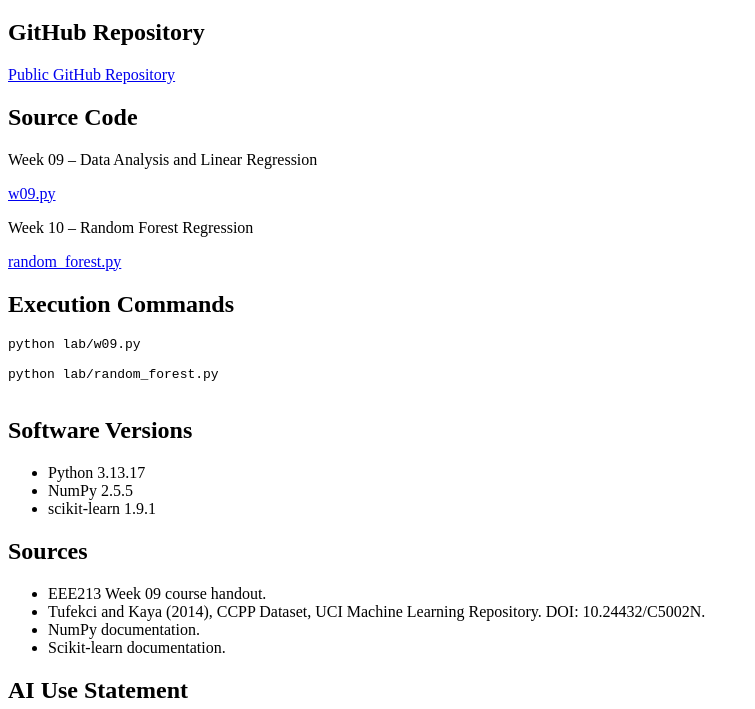
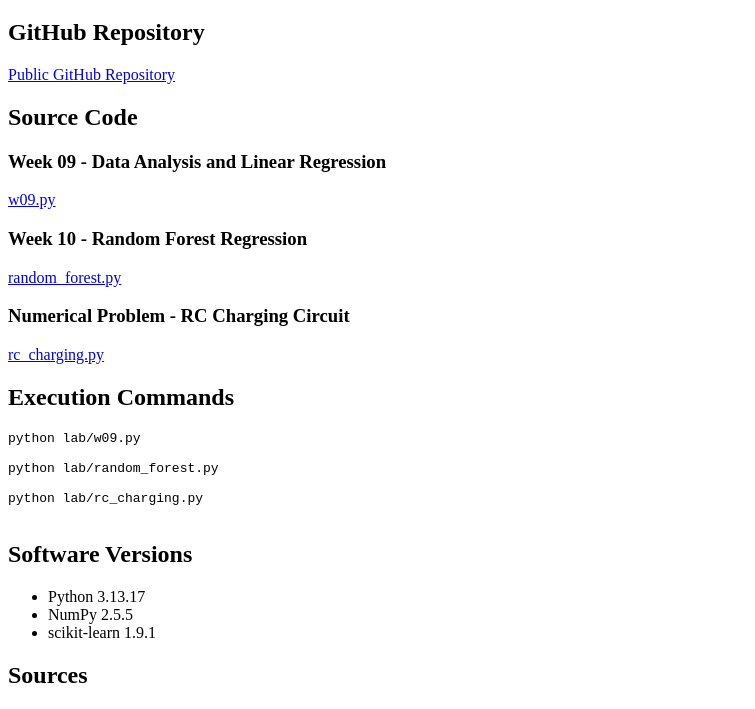
Before and after one commit to cerenucler/eee213-project, a plain HTML site: page code-statement.html in a window 1280 px wide. Shown: the part 61-770 px from the top of the page, without its empty margins (0-755 px from the left). Drawn offline with Linux system fonts and the light colour scheme.

Commit message:
Update code statement with all project scripts

```diff
--- a/code-statement.html
+++ b/code-statement.html
@@ -3,13 +3,16 @@
 <html lang="en">
 <head>
     <meta charset="UTF-8">
+    <meta name="viewport" content="width=device-width, initial-scale=1.0">
     <title>Code and Statement | EEE213</title>
 </head>
+
 <body>
 
     <h1>Code and Statement</h1>
 
     <h2>GitHub Repository</h2>
+
     <p>
         <a href="https://github.com/cerenucler/eee213-project">
             Public GitHub Repository
@@ -18,28 +21,39 @@
 
     <h2>Source Code</h2>
 
-    <p>Week 09 – Data Analysis and Linear Regression</p>
+    <h3>Week 09 - Data Analysis and Linear Regression</h3>
     <p>
         <a href="https://github.com/cerenucler/eee213-project/blob/main/lab/w09.py">
             w09.py
         </a>
     </p>
 
-    <p>Week 10 – Random Forest Regression</p>
+    <h3>Week 10 - Random Forest Regression</h3>
     <p>
         <a href="https://github.com/cerenucler/eee213-project/blob/main/lab/random_forest.py">
             random_forest.py
         </a>
     </p>
 
+    <h3>Numerical Problem - RC Charging Circuit</h3>
+    <p>
+        <a href="https://github.com/cerenucler/eee213-project/blob/main/lab/rc_charging.py">
+            rc_charging.py
+        </a>
+    </p>
+
     <h2>Execution Commands</h2>
+
     <pre>
 python lab/w09.py
 
 python lab/random_forest.py
+
+python lab/rc_charging.py
     </pre>
 
     <h2>Software Versions</h2>
+
     <ul>
         <li>Python 3.13.17</li>
         <li>NumPy 2.5.5</li>
@@ -47,14 +61,20 @@ python lab/random_forest.py
     </ul>
 
     <h2>Sources</h2>
+
     <ul>
         <li>EEE213 Week 09 course handout.</li>
-        <li>Tufekci and Kaya (2014), CCPP Dataset, UCI Machine Learning Repository. DOI: 10.24432/C5002N.</li>
+        <li>
+            Tufekci and Kaya (2014), Combined Cycle Power Plant,
+            UCI Machine Learning Repository.
+            DOI: 10.24432/C5002N.
+        </li>
         <li>NumPy documentation.</li>
         <li>Scikit-learn documentation.</li>
     </ul>
 
     <h2>AI Use Statement</h2>
+
     <p>
         ChatGPT was used for explanations, coding guidance
         and troubleshooting. The code was executed locally,
@@ -63,6 +83,8 @@ python lab/random_forest.py
         reviewed by the student.
     </p>
 
+    <hr>
+
     <a href="index.html">Back to Home</a>
 
 </body>
```
